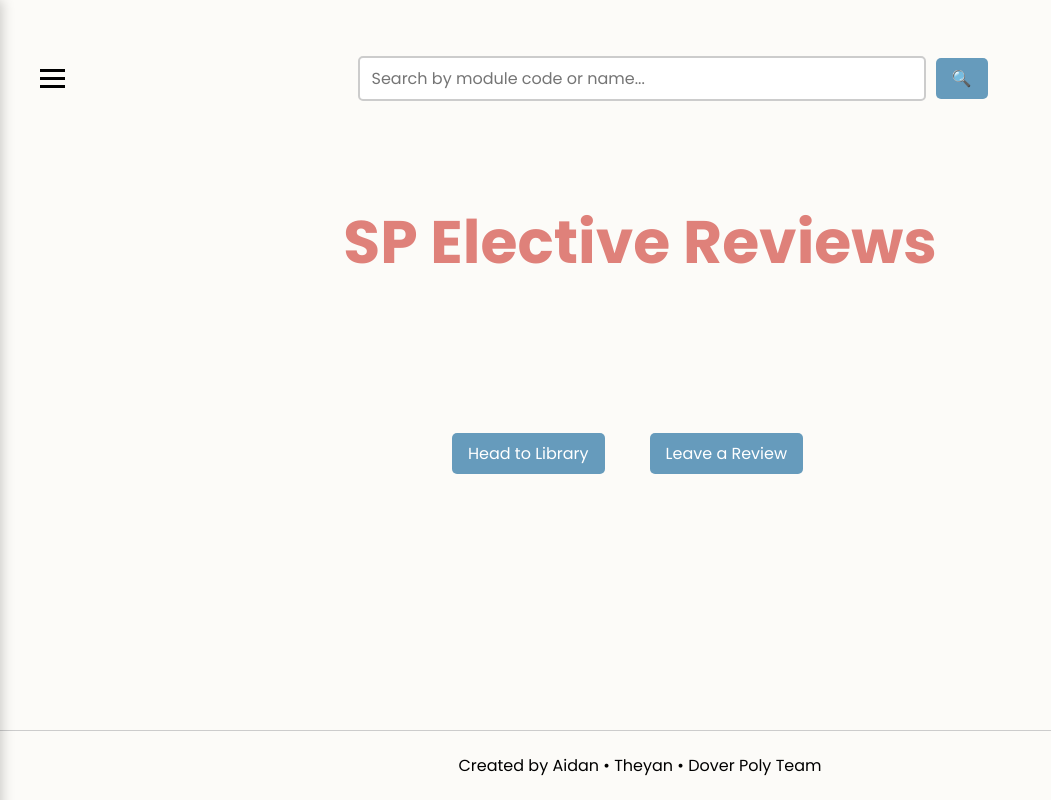
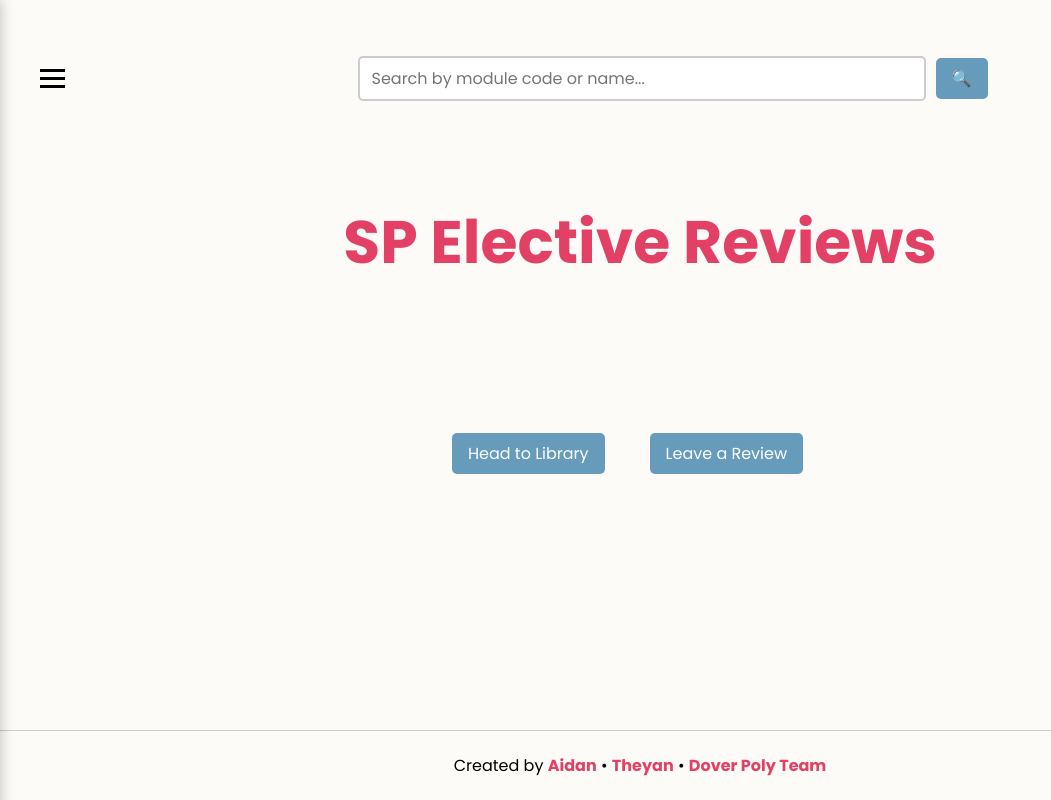
Before and after one commit to AidanG-05/sp-elective-site, a React (Vite) app in the folder elective-site/: page / in a window 1280 px wide. Shown: the whole page, without its empty margins (0-1051 px from the left). Built offline with nearby package versions, Linux system fonts and the light colour scheme.

Commit message:
lwly idk

```diff
--- a/elective-site/src/App.jsx
+++ b/elective-site/src/App.jsx
@@ -12,6 +12,7 @@ import ModuleList from "./moduleList";
 import ModuleInfo from "./ModuleInfo";
 import ReviewForm from "./reviewForm";
 import ThankYouPage from "./ThankYouPage";
+import FAQ from "./faq";
 
 // Home component renders the main UI
 function Home() {
@@ -48,6 +49,7 @@ function App() {
         <Route path="/modules/:module_code" element={<ModuleInfo />} />
         <Route path="/review" element={<ReviewForm />}/>
         <Route path="/thankyou" element={<ThankYouPage />}/>
+        <Route path="/faq" element={<FAQ />}/>
       </Routes>
     </Router>
   );
--- a/elective-site/src/ModuleInfo.jsx
+++ b/elective-site/src/ModuleInfo.jsx
@@ -4,7 +4,8 @@ import { useState, useEffect } from "react";
 import ReviewCard from "./components/reviewCard";
 import ReviewModal from "./components/reviewModel";
 import MainButton from "./components/mainButton";
-
+import Hamburger from "./components/hamburger";
+import SearchBar from "./components/searchBar";
 
 function ModuleDetails() {
     // Get module code from URL
@@ -35,6 +36,11 @@ function ModuleDetails() {
     if (!module || Object.keys(module).length === 0) return <p>No module details found.</p>;
 
     return (
+        <>
+        <div className="nav-container">
+            <Hamburger />
+            <SearchBar />
+        </div>
         <div className="page-container">
             {/* Module info */}
             <div className="module-details">
@@ -61,6 +67,7 @@ function ModuleDetails() {
              {/* Modal */}
              <ReviewModal review={selectedReview} onClose={() => setSelectedReview(null)} />
         </div>
+        </>
     );
 }
 
--- a/elective-site/src/components/footer.jsx
+++ b/elective-site/src/components/footer.jsx
@@ -1,11 +1,14 @@
-
-
 function Footer() {
 
-    const aidan = <a href="https://www.linkedin.com/in/aidan-gunawardhana/">Aidan</a>
-    const theyan = <a href="https://www.linkedin.com/in/theyanrs/">Theyan</a>
+    const aidan = <a href="https://www.linkedin.com/in/aidan-gunawardhana/" style={{ color: '#e34066', fontWeight:'bold' }}>Aidan</a>;
+    const theyan = <a href="https://www.linkedin.com/in/theyanrs/" style={{ color: '#e34066', fontWeight:'bold' }}>Theyan</a>;
+    const DoverPoly = <a href="https://www.instagram.com/dover_poly?utm_source=ig_web_button_share_sheet&igsh=ZDNlZDc0MzIxNw==" style={{ color: '#e34066', fontWeight:'bold' }}>Dover Poly Team</a>;
 
-    return(<footer>Created by {aidan} • {theyan} • Dover Poly Team</footer>)
+    return (
+        <footer>
+            Created by {aidan} • {theyan} • {DoverPoly}
+        </footer>
+    );
 }
 
-export default Footer
+export default Footer;
--- a/elective-site/src/components/hamburger.jsx
+++ b/elective-site/src/components/hamburger.jsx
@@ -22,7 +22,7 @@ function Hamburger() {
         <ul>
           <li><Link to="/" onClick={toggleMenu}>Home</Link></li>
           <li><Link to="/library" onClick={toggleMenu}>Library</Link></li>
-          <li><Link to="/review" onClick={toggleMenu}>Review Request</Link></li>
+          <li><Link to="/" onClick={toggleMenu}>Review Request</Link></li>
           <li><Link to="/faq" onClick={toggleMenu}>FAQ</Link></li>
         </ul>
       </div>
--- /dev/null
+++ b/elective-site/src/faq.jsx
@@ -0,0 +1,18 @@
+import Hamburger from "./components/hamburger";
+import SearchBar from "./components/searchBar";
+
+
+function FAQ() {
+
+    return(
+        <>
+        <div className="nav-container">
+            <Hamburger />
+            <SearchBar />
+        </div>
+        <h1  className="faq-title">FAQ</h1>
+        </>
+    );
+}
+
+export default FAQ;
--- a/elective-site/src/index.css
+++ b/elective-site/src/index.css
@@ -189,7 +189,7 @@ body, html {
   font-family:'Poppins';
   font-size: 60px;
   text-align: center;
-  color: #df817a;
+  color: #e34066;
 }
 
 
@@ -599,7 +599,11 @@ a:visited {
   color: inherit;
 }
 
-
+.faq-title {
+  text-align: center;
+  font-family: Poppins;
+  font-size: 80px;
+}
 
 
 
--- a/elective-site/src/main.jsx
+++ b/elective-site/src/main.jsx
@@ -3,10 +3,12 @@ import { createRoot } from 'react-dom/client'
 import './index.css'
 import App from './App.jsx'
 import { Analytics } from "@vercel/analytics/react"
+import { SpeedInsights } from "@vercel/speed-insights/react"
 
 createRoot(document.getElementById('root')).render(
   <StrictMode>
     <App />
     <Analytics />
+    <SpeedInsights />
   </StrictMode>,
 )
--- a/package.json
+++ b/package.json
@@ -1,6 +1,7 @@
 {
   "dependencies": {
     "@vercel/analytics": "^1.5.0",
+    "@vercel/speed-insights": "^1.2.0",
     "bootstrap": "^5.3.5",
     "react-router-dom": "^7.5.2"
   }
```
Also changed, not shown: 1 other file (tests, documents, lock files or other folders).
